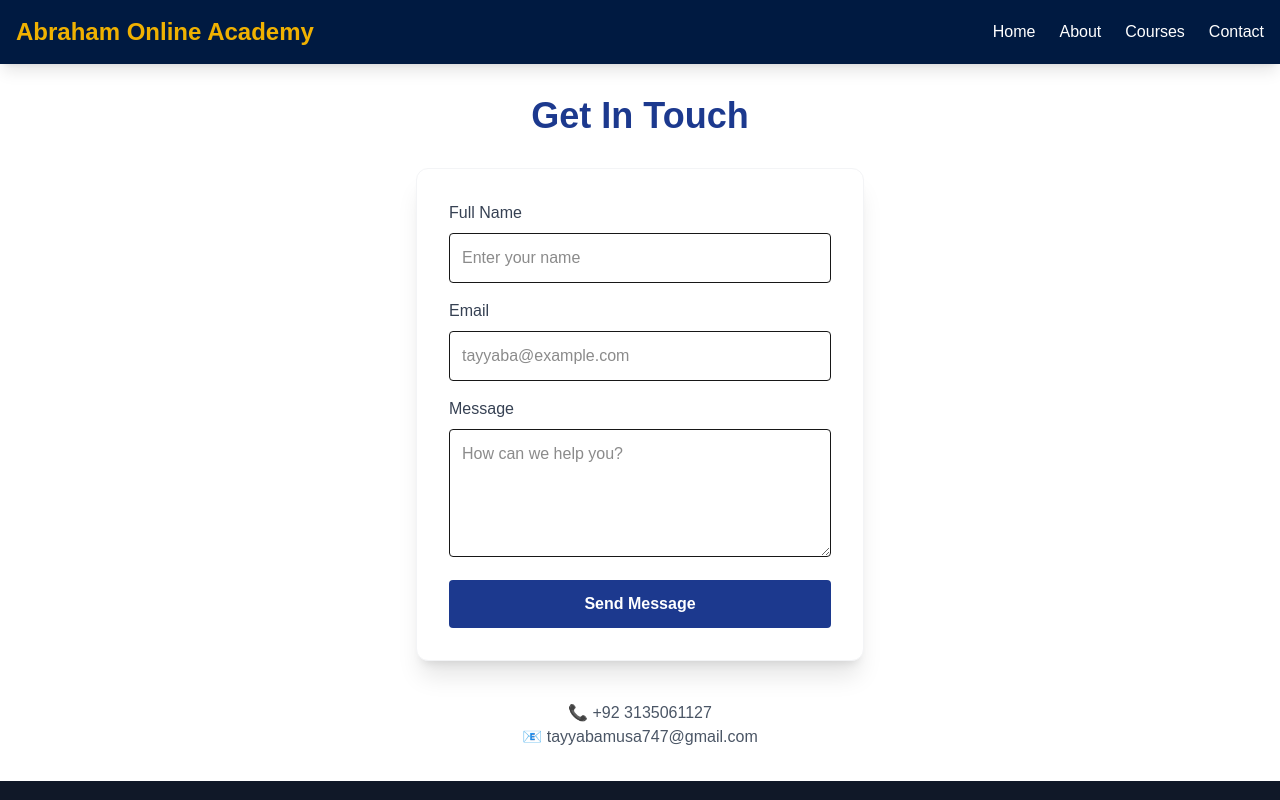
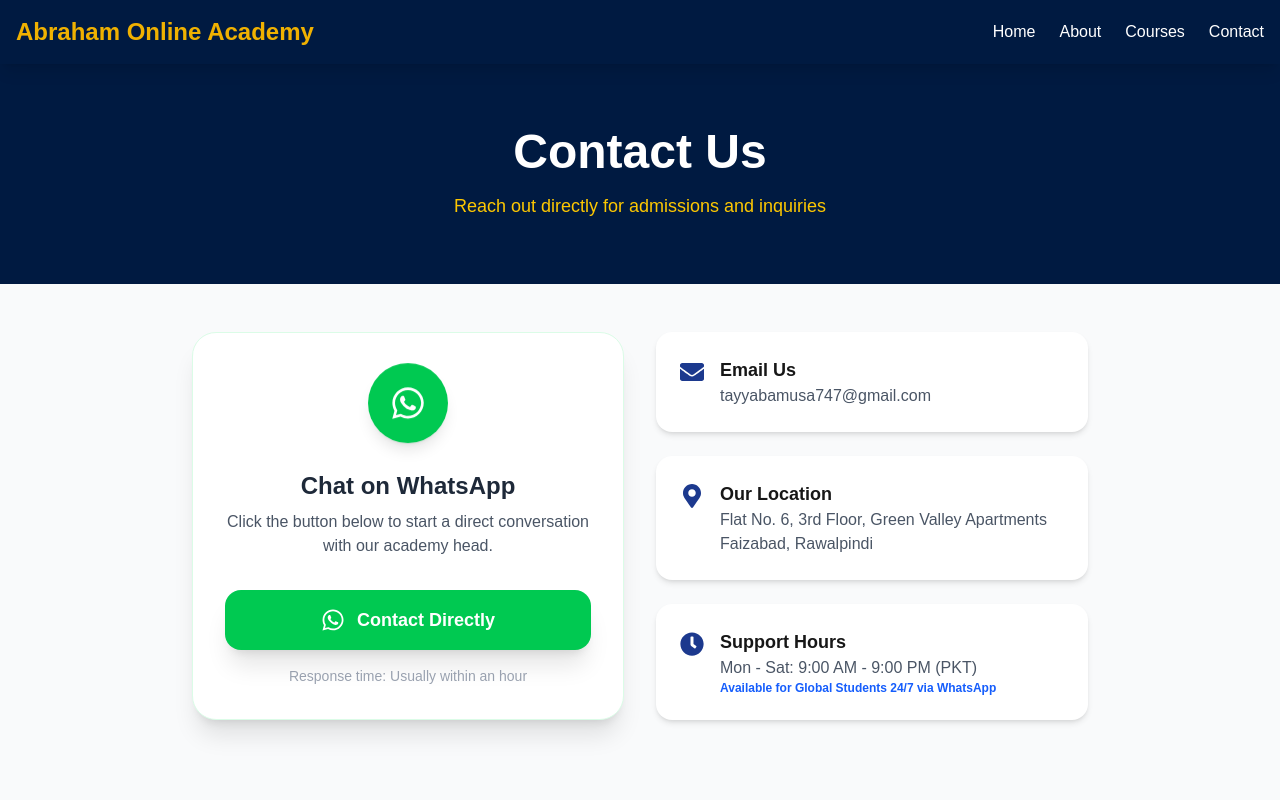
Before and after one commit to ibrahimmusa173/abrahamonlineacademy, a Next.js app in the folder abraham-academy/: page /contact in a window 1280 px wide. Shown: the top 800 px of the page. Built offline with nearby package versions, Linux system fonts and the light colour scheme.

Commit message:
updation2

```diff
--- a/abraham-academy/app/contact/page.tsx
+++ b/abraham-academy/app/contact/page.tsx
@@ -1,29 +1,73 @@
+import { FaWhatsapp, FaEnvelope, FaMapMarkerAlt, FaClock } from 'react-icons/fa';
+
 export default function Contact() {
+  const phoneNumber = "923135061127"; // Your WhatsApp number without '+'
+  const message = encodeURIComponent("Hi! I am interested in joining Abraham Online Academy. Can I get more details?");
+  const whatsappUrl = `https://wa.me/${phoneNumber}?text=${message}`;
+
   return (
-    <div className="container mx-auto p-8 max-w-lg">
-      <h1 className="text-4xl font-bold text-center text-blue-900 mb-8">Get In Touch</h1>
-      <form className="space-y-4 bg-white p-8 shadow-xl rounded-xl border border-gray-100">
+    <div className="bg-gray-50 min-h-screen">
+      {/* Header Section */}
+      <section className="bg-[#001a41] text-white py-16 text-center">
+        <h1 className="text-4xl md:text-5xl font-bold mb-4">Contact Us</h1>
+        <p className="text-yellow-400 text-lg">Reach out directly for admissions and inquiries</p>
+      </section>
+
+      <div className="container mx-auto px-4 py-12">
+        <div className="max-w-4xl mx-auto grid grid-cols-1 md:grid-cols-2 gap-8">
+
+          {/* Left Side: WhatsApp Direct Action */}
+          <div className="bg-white p-8 rounded-3xl shadow-xl border border-green-100 flex flex-col items-center text-center justify-center">
+            <div className="w-20 h-20 bg-green-500 rounded-full flex items-center justify-center text-white text-4xl mb-6 shadow-lg animate-bounce">
+              <FaWhatsapp />
+            </div>
+            <h2 className="text-2xl font-bold text-gray-800 mb-2">Chat on WhatsApp</h2>
+            <p className="text-gray-600 mb-8">Click the button below to start a direct conversation with our academy head.</p>
+
+            <a
+              href={whatsappUrl}
+              target="_blank"
+              rel="noopener noreferrer"
+              className="w-full bg-green-500 hover:bg-green-600 text-white py-4 rounded-2xl font-bold text-lg transition-all transform hover:scale-105 flex items-center justify-center gap-3 shadow-xl"
+            >
+              <FaWhatsapp className="text-2xl" />
+              Contact Directly
+            </a>
+            <p className="mt-4 text-sm text-gray-400">Response time: Usually within an hour</p>
+          </div>
+
+          {/* Right Side: Other Details */}
+          <div className="space-y-6">
+            <div className="bg-white p-6 rounded-2xl shadow-md flex items-start gap-4">
+              <div className="text-blue-900 text-2xl mt-1"><FaEnvelope /></div>
               <div>
-          <label className="block text-gray-700 mb-2">Full Name</label>
-          <input type="text" className="w-full p-3 border rounded focus:ring-2 focus:ring-blue-500 outline-none" placeholder="Enter your name" />
+                <h3 className="font-bold text-lg">Email Us</h3>
+                <p className="text-gray-600">tayyabamusa747@gmail.com</p>
               </div>
+            </div>
+
+            <div className="bg-white p-6 rounded-2xl shadow-md flex items-start gap-4">
+              <div className="text-blue-900 text-2xl mt-1"><FaMapMarkerAlt /></div>
               <div>
-          <label className="block text-gray-700 mb-2">Email</label>
-          <input type="email" className="w-full p-3 border rounded focus:ring-2 focus:ring-blue-500 outline-none" placeholder="tayyaba@example.com" />
+                <h3 className="font-bold text-lg">Our Location</h3>
+                <p className="text-gray-600">Flat No. 6, 3rd Floor, Green Valley Apartments Faizabad, Rawalpindi</p>
               </div>
+            </div>
+
+            <div className="bg-white p-6 rounded-2xl shadow-md flex items-start gap-4">
+              <div className="text-blue-900 text-2xl mt-1"><FaClock /></div>
               <div>
-          <label className="block text-gray-700 mb-2">Message</label>
-          <textarea className="w-full p-3 border rounded h-32 focus:ring-2 focus:ring-blue-500 outline-none" placeholder="How can we help you?"></textarea>
+                <h3 className="font-bold text-lg">Support Hours</h3>
+                <p className="text-gray-600">Mon - Sat: 9:00 AM - 9:00 PM (PKT)</p>
+                <p className="text-xs text-blue-600 font-semibold">Available for Global Students 24/7 via WhatsApp</p>
               </div>
-        <button className="w-full bg-blue-900 text-white p-3 rounded font-bold hover:bg-blue-800 transition">
-          Send Message
-        </button>
-      </form>
+            </div>
+          </div>
 
-      <div className="mt-10 text-center text-gray-600">
-        <p>📞 +92 3135061127</p>
-        <p>📧 tayyabamusa747@gmail.com</p>
         </div>
+      </div>
+
+
     </div>
   );
 }
```
Lines whose indentation alone changed are shown as unchanged.
